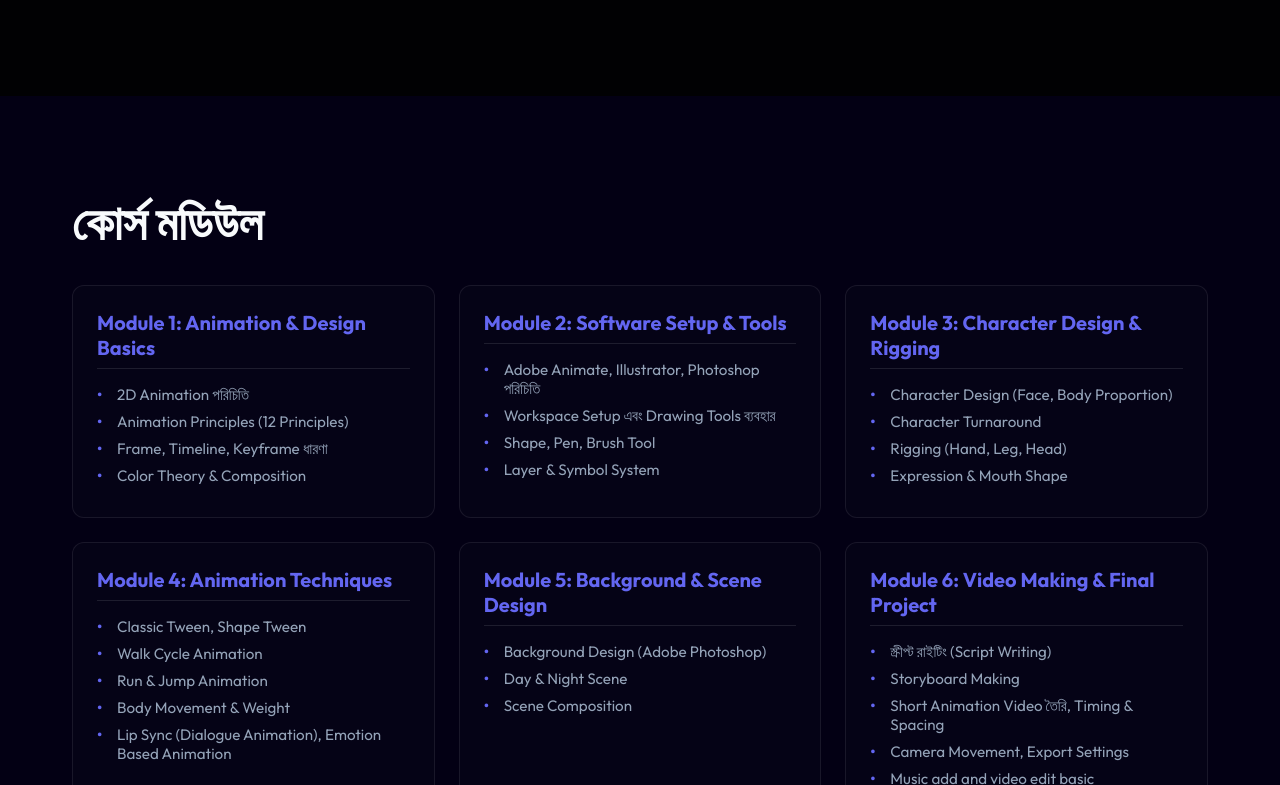
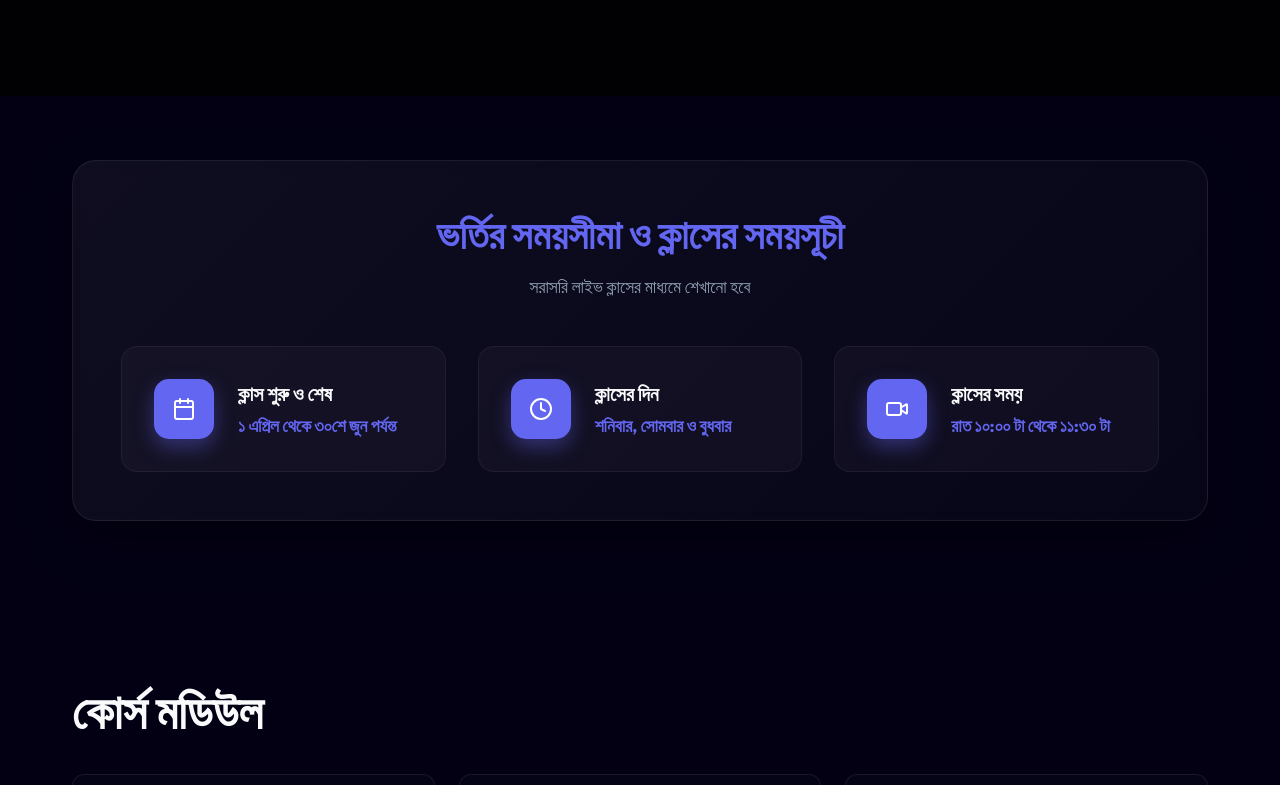
Before and after one commit to aniksahaaorno/fs_creation, a React (Vite) app: page /course in a window 1280 px wide. Shown: the part 1586-2371 px from the top of the page. Built offline with nearby package versions, Linux system fonts and the light colour scheme.

Commit message:
date change added

```diff
--- a/src/pages/Course.css
+++ b/src/pages/Course.css
@@ -184,6 +184,91 @@
     gap: 0.75rem;
     padding: 0.75rem 0;
     border-bottom: 1px solid rgba(255, 255, 255, 0.05);
+}
+
+/* Batch Details Section */
+.batch-details-section {
+    padding: 4rem 0;
+    background: var(--bg-dark);
+}
+
+.batch-card {
+    background: linear-gradient(135deg, rgba(255, 255, 255, 0.05), rgba(255, 255, 255, 0.02));
+    border: 1px solid var(--glass-border);
+    backdrop-filter: blur(10px);
+    border-radius: 24px;
+    padding: 3rem;
+    box-shadow: 0 20px 50px rgba(0, 0, 0, 0.3);
+}
+
+.batch-header {
+    text-align: center;
+    margin-bottom: 3rem;
+}
+
+.batch-header h2 {
+    font-size: 2.5rem;
+    color: var(--accent);
+    margin-bottom: 1rem;
+}
+
+.batch-header p {
+    color: var(--text-muted);
+    font-size: 1.1rem;
+}
+
+.batch-grid {
+    display: grid;
+    grid-template-columns: repeat(3, 1fr);
+    gap: 2rem;
+}
+
+.batch-item {
+    display: flex;
+    align-items: center;
+    gap: 1.5rem;
+    padding: 2rem;
+    background: rgba(255, 255, 255, 0.03);
+    border-radius: 16px;
+    border: 1px solid rgba(255, 255, 255, 0.05);
+    transition: all 0.3s ease;
+}
+
+.batch-item:hover {
+    transform: translateY(-5px);
+    border-color: var(--accent);
+    background: rgba(255, 255, 255, 0.05);
+}
+
+.batch-icon {
+    width: 60px;
+    height: 60px;
+    background: var(--accent);
+    border-radius: 15px;
+    display: flex;
+    align-items: center;
+    justify-content: center;
+    color: white;
+    flex-shrink: 0;
+    box-shadow: 0 8px 20px var(--accent-glow);
+}
+
+.batch-text h4 {
+    color: var(--text-main);
+    font-size: 1.25rem;
+    margin-bottom: 0.5rem;
+}
+
+.batch-text p {
+    color: var(--accent);
+    font-weight: 600;
+    font-size: 1.1rem;
+}
+
+@media (max-width: 992px) {
+    .batch-grid {
+        grid-template-columns: 1fr;
+    }
 }
 
 /* Curriculum/Modules */
--- a/src/pages/Course.jsx
+++ b/src/pages/Course.jsx
@@ -136,16 +136,16 @@ const Course = () => {
 
                         <div className="course-meta">
                             <div className="meta-item">
-                                <Clock size={20} />
-                                <span>সময়কাল: ৩ মাস</span>
+                                <Calendar size={20} />
+                                <span>১ এপ্রিল - ৩০শে জুন</span>
                             </div>
                             <div className="meta-item">
-                                <BookOpen size={20} />
-                                <span>মোট ক্লাস: ৩০টি</span>
+                                <Clock size={20} />
+                                <span>রাত ১০:০০ - ১১:৩০</span>
                             </div>
                             <div className="meta-item">
-                                <Calendar size={20} />
-                                <span>সপ্তাহে ৩ দিন</span>
+                                <Users size={20} />
+                                <span>সপ্তাহে ৩ দিন (শনি, সোম, বুধ)</span>
                             </div>
                         </div>
 
@@ -232,6 +232,46 @@ const Course = () => {
                             </div>
                         </motion.div>
                     </div>
+                </div>
+            </section>
+
+            {/* Batch Details Section */}
+            <section className="batch-details-section">
+                <div className="container">
+                    <motion.div
+                        className="batch-card"
+                        initial={{ opacity: 0, y: 30 }}
+                        whileInView={{ opacity: 1, y: 0 }}
+                        viewport={{ once: true }}
+                    >
+                        <div className="batch-header">
+                            <h2>ভর্তির সময়সীমা ও ক্লাসের সময়সূচী</h2>
+                            <p>সরাসরি লাইভ ক্লাসের মাধ্যমে শেখানো হবে</p>
+                        </div>
+                        <div className="batch-grid">
+                            <div className="batch-item">
+                                <div className="batch-icon"><Calendar /></div>
+                                <div className="batch-text">
+                                    <h4>ক্লাস শুরু ও শেষ</h4>
+                                    <p>১ এপ্রিল থেকে ৩০শে জুন পর্যন্ত</p>
+                                </div>
+                            </div>
+                            <div className="batch-item">
+                                <div className="batch-icon"><Clock /></div>
+                                <div className="batch-text">
+                                    <h4>ক্লাসের দিন</h4>
+                                    <p>শনিবার, সোমবার ও বুধবার</p>
+                                </div>
+                            </div>
+                            <div className="batch-item">
+                                <div className="batch-icon"><Video /></div>
+                                <div className="batch-text">
+                                    <h4>ক্লাসের সময়</h4>
+                                    <p>রাত ১০:০০ টা থেকে ১১:৩০ টা</p>
+                                </div>
+                            </div>
+                        </div>
+                    </motion.div>
                 </div>
             </section>
 
```
